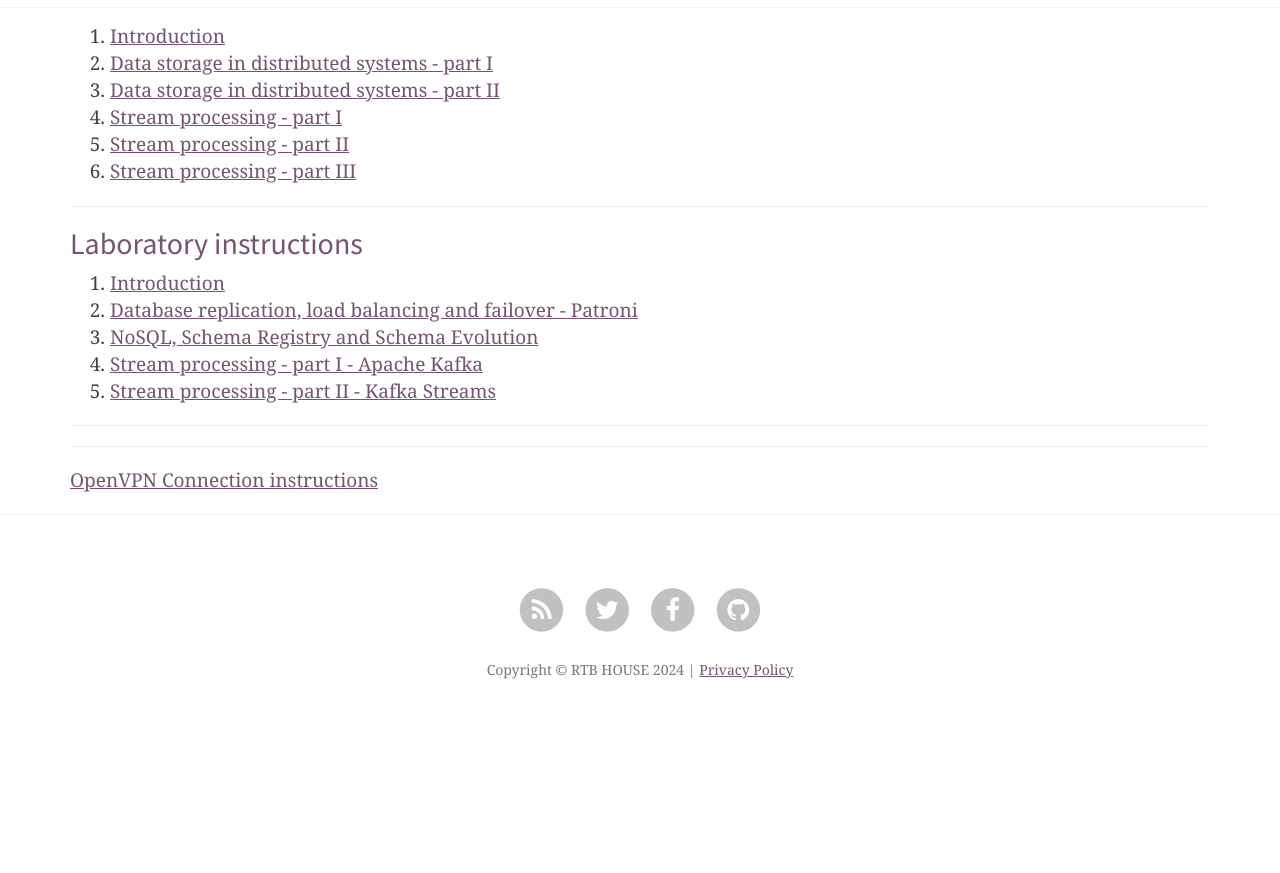
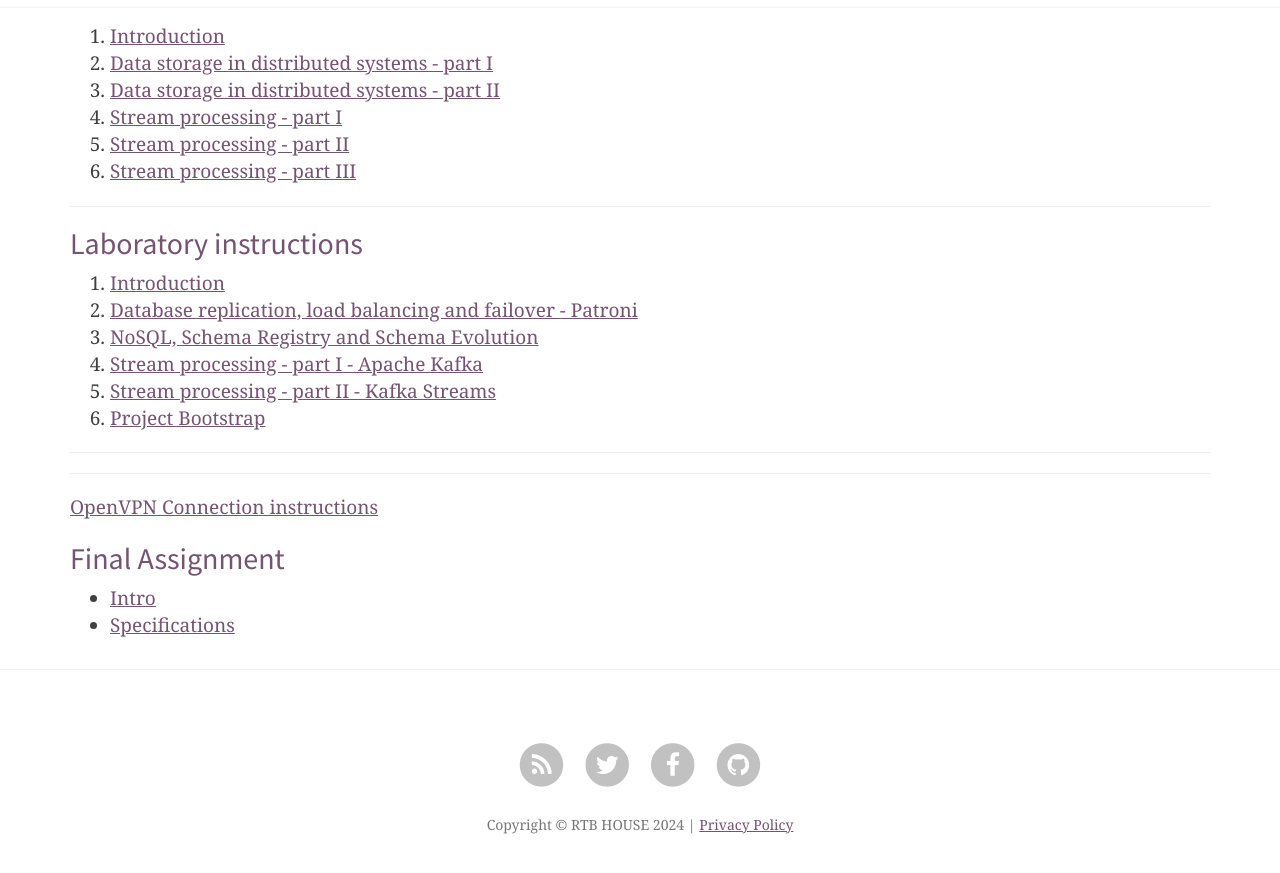
Before and after one commit to RTBHOUSE/mimuw-blog2024L, a Jekyll site: the page built from index.html, in a window 1280 px wide and 900 px high, scrolled down 842 px. Shown: the top 873 px of the window. Built offline with Jekyll 4.4.1, drawn with Linux system fonts in a browser that asks for light colours; nearby versions of some CDN libraries; the list of posts is cut into pages by our own code; before the commit the page ends 1587 px from its top, so only the background shows below that.

Commit message:
final assignment

```diff
--- a/index.html
+++ b/index.html
@@ -59,7 +59,9 @@ image: "img/home-bg.jpg"
 		<li>
 			<a href="https://github.com/RTBHOUSE/mimuw-lab2024L/tree/main/lab05">Stream processing - part II - Kafka Streams</a>
 		</li>
-
+		<li>
+			<a href="https://github.com/RTBHOUSE/mimuw-lab2024L/tree/main/lab06">Project Bootstrap</a>
+		</li>
 
 	</ol>
 
@@ -76,6 +78,20 @@ image: "img/home-bg.jpg"
 </div>
 
 
+<div class="lectures">
+	<h2>
+			Final Assignment
+	</h2>
+	<ul>
+			<li>
+					<a href="https://github.com/RTBHOUSE/mimuw-lab2024L/tree/main/project/project-intro.pdf">Intro</a>
+			</li>
+			<li>
+					<a href="https://github.com/RTBHOUSE/mimuw-lab2024L/tree/main/project">Specifications</a>
+			</li>
+	</ul>
+</div>
+
 <!-- Pager -->
 {% if paginator.total_pages > 1 %}
 <ul class="pager">
```
